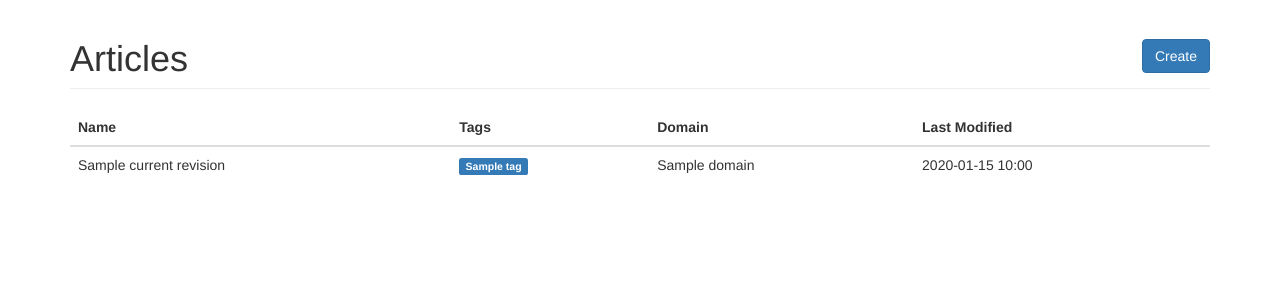
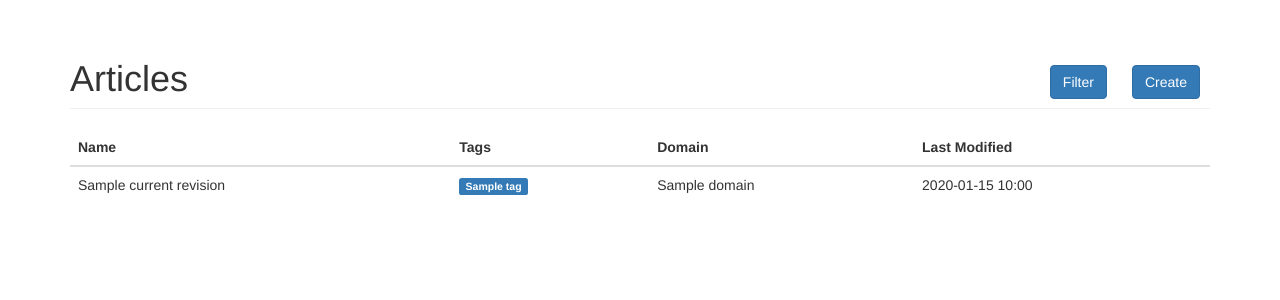
Before and after one commit to syslo/naboj-zona, a Django app: template naboj_zona/struct_wiki/templates/struct_wiki/index.html in a window 1280 px wide. Shown: the part 51-351 px from the top of the page. Run offline with Django 3.2, Linux system fonts and the light colour scheme; the template is opened without the code that fills it: most values are stand-ins (such as "Sample title", 1, 10 or a date in 2020); some libraries are stand-ins or nearby versions.

Commit message:
Article Filter

```diff
--- a/naboj_zona/core/static/css/custom.css
+++ b/naboj_zona/core/static/css/custom.css
@@ -16,3 +16,19 @@
 .wiki-article-header h1 {
   margin-top: 0px;
 }
+
+.article-search-header {
+  display: flex;
+  flex-direction: row;
+  align-items: flex-end;
+  flex-wrap: wrap;
+}
+
+.article-search-heading {
+  flex-grow: 1;
+}
+
+.article-search-buttons {
+  margin-left: 10px;
+  margin-right: 10px;
+}
--- a/naboj_zona/struct_wiki/templates/struct_wiki/index.html
+++ b/naboj_zona/struct_wiki/templates/struct_wiki/index.html
@@ -1,12 +1,22 @@
 {% extends "base.html" %}
 
+{% load bootstrap3 %}
+
 {% block page_header %}
-  <div class="btn-toolbar pull-right">
-    <a href="{% url 'wiki:create' %}" class="btn btn-primary">
-      Create
-    </a>
+  <div class="article-search-header">
+    <h1 class="article-search-heading">Articles</h1>
+    <div class="article-search-buttons">
+      <form class="form-inline" method="GET">
+        {% bootstrap_form form layout='inline' %}
+        <input type="submit" class="btn btn-primary" value="Filter" />
+      </form>
+    </div>
+    <div class="article-search-buttons btn-toolbar">
+      <a href="{% url 'wiki:create' %}" class="btn btn-primary">
+        Create
+      </a>
+    </div>
   </div>
-  <h1>Articles</h1>
 {% endblock %}
 
 {% block page_content %}
```
Also changed, not shown: naboj_zona/struct_wiki/forms.py (+18 -2 lines), naboj_zona/struct_wiki/views.py (+17 -6 lines).
